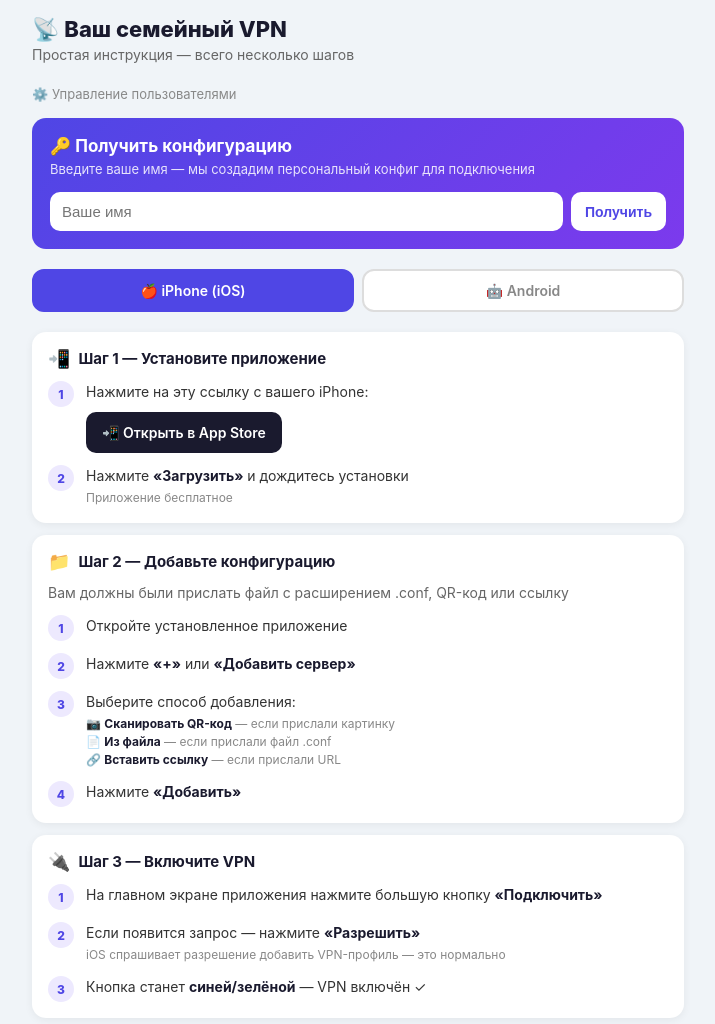
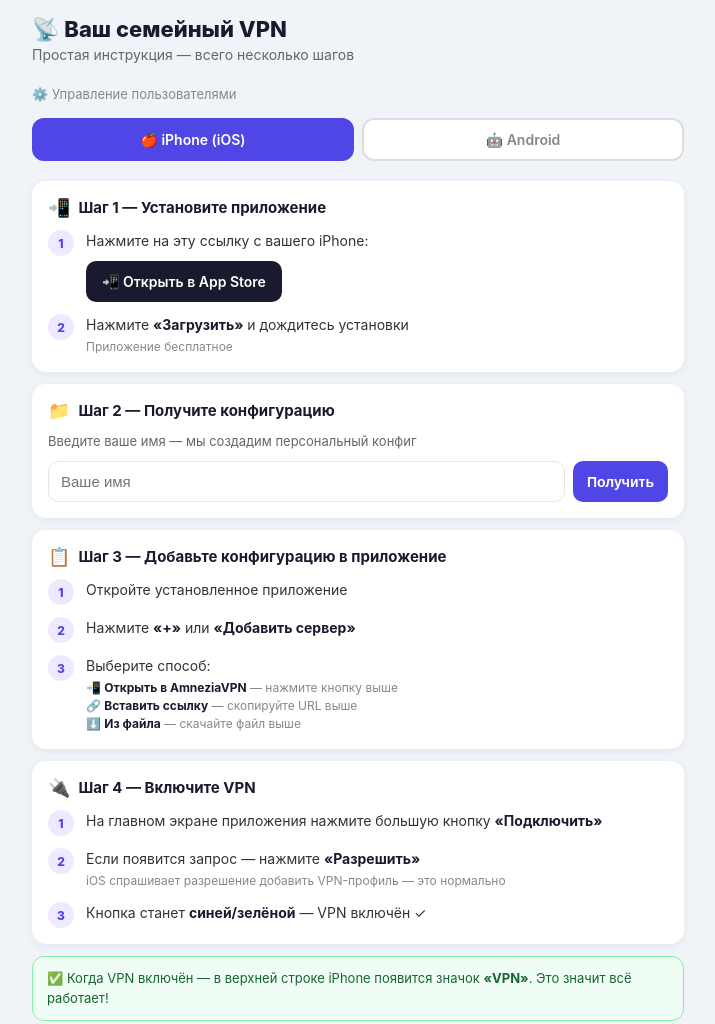
Before and after one commit to edmuhalb/vpn-instruction, a website: page index.html in a window 1280 px wide. Shown: the top 1024 px of the page, without its empty margins (282-997 px from the left). Drawn offline with Linux system fonts and the light colour scheme.

Commit message:
Move config form to step 2, add URL copy field

```diff
--- a/index.html
+++ b/index.html
@@ -146,23 +146,6 @@
   ⚙️ Управление пользователями
 </a>
 
-<div class="config-card">
-  <h2>🔑 Получить конфигурацию</h2>
-  <p>Введите ваше имя — мы создадим персональный конфиг для подключения</p>
-  <div class="config-row">
-    <input class="config-input" id="userName" type="text" placeholder="Ваше имя" maxlength="30">
-    <button class="config-btn" id="getConfigBtn" onclick="getConfig()">Получить</button>
-  </div>
-  <div class="config-result" id="configResult">
-    <p>✅ Конфигурация готова!</p>
-    <div class="config-result-btns">
-      <a class="config-download" id="openBtn" href="#">📲 Открыть в AmneziaVPN</a>
-      <button class="config-download" id="downloadBtn" onclick="downloadConfig()">⬇️ Скачать файл</button>
-    </div>
-  </div>
-  <div class="config-error" id="configError"></div>
-</div>
-
 <div class="tab-row">
   <div class="tab active" onclick="showTab('ios')">🍎 iPhone (iOS)</div>
   <div class="tab" onclick="showTab('android')">🤖 Android</div>
@@ -190,8 +173,31 @@
   </div>
 
   <div class="card">
-    <h2><span class="icon">📁</span> Шаг 2 — Добавьте конфигурацию</h2>
-    <p style="font-size:14px;color:#666;margin-bottom:14px;">Вам должны были прислать файл с расширением .conf, QR-код или ссылку</p>
+    <h2><span class="icon">📁</span> Шаг 2 — Получите конфигурацию</h2>
+    <p style="font-size:13px;color:#666;margin-bottom:12px;">Введите ваше имя — мы создадим персональный конфиг</p>
+    <div class="config-row">
+      <input class="config-input" style="border:1.5px solid #e5e7eb;color:#1a1a2e;" id="userName" type="text" placeholder="Ваше имя" maxlength="30">
+      <button class="config-btn" style="background:#4f46e5;color:#fff;" id="getConfigBtn" onclick="getConfig()">Получить</button>
+    </div>
+    <div class="config-result" id="configResult">
+      <p style="color:#16a34a;font-size:13px;margin-top:12px;margin-bottom:8px;">✅ Конфигурация готова!</p>
+      <div class="config-result-btns">
+        <a class="config-download" id="openBtn" href="#" style="background:#4f46e5;color:#fff;">📲 Открыть в AmneziaVPN</a>
+        <button class="config-download" id="downloadBtn" onclick="downloadConfig()" style="background:#fff;color:#4f46e5;border:1.5px solid #4f46e5;">⬇️ Скачать файл</button>
+      </div>
+      <div style="margin-top:10px;">
+        <p style="font-size:12px;color:#888;margin-bottom:6px;">Или скопируйте ссылку и вставьте в приложение:</p>
+        <div style="display:flex;gap:6px;align-items:center;">
+          <input id="vpnUrl" type="text" readonly style="flex:1;padding:9px 10px;border:1.5px solid #e5e7eb;border-radius:8px;font-size:12px;font-family:monospace;color:#4f46e5;background:#f8f7ff;outline:none;min-width:0;">
+          <button onclick="copyUrl()" style="padding:9px 12px;background:#4f46e5;color:#fff;border:none;border-radius:8px;font-size:13px;font-weight:700;cursor:pointer;white-space:nowrap;" id="copyBtn">Копировать</button>
+        </div>
+      </div>
+    </div>
+    <div class="config-error" id="configError"></div>
+  </div>
+
+  <div class="card">
+    <h2><span class="icon">📋</span> Шаг 3 — Добавьте конфигурацию в приложение</h2>
     <div class="step">
       <div class="step-num">1</div>
       <div class="step-text">Откройте установленное приложение</div>
@@ -203,18 +209,14 @@
     <div class="step">
       <div class="step-num">3</div>
       <div class="step-text">
-        Выберите способ добавления:
-        <span class="note">📷 <b>Сканировать QR-код</b> — если прислали картинку<br>📄 <b>Из файла</b> — если прислали файл .conf<br>🔗 <b>Вставить ссылку</b> — если прислали URL</span>
+        Выберите способ:
+        <span class="note">📲 <b>Открыть в AmneziaVPN</b> — нажмите кнопку выше<br>🔗 <b>Вставить ссылку</b> — скопируйте URL выше<br>⬇️ <b>Из файла</b> — скачайте файл выше</span>
       </div>
-    </div>
-    <div class="step">
-      <div class="step-num">4</div>
-      <div class="step-text">Нажмите <b>«Добавить»</b></div>
     </div>
   </div>
 
   <div class="card">
-    <h2><span class="icon">🔌</span> Шаг 3 — Включите VPN</h2>
+    <h2><span class="icon">🔌</span> Шаг 4 — Включите VPN</h2>
     <div class="step">
       <div class="step-num">1</div>
       <div class="step-text">На главном экране приложения нажмите большую кнопку <b>«Подключить»</b></div>
@@ -279,8 +281,12 @@
   </div>
 
   <div class="card">
-    <h2><span class="icon">📁</span> Шаг 2 — Добавьте конфигурацию</h2>
-    <p style="font-size:14px;color:#666;margin-bottom:14px;">Вам должны были прислать файл с расширением .conf, QR-код или ссылку</p>
+    <h2><span class="icon">📋</span> Шаг 2 — Получите конфигурацию</h2>
+    <p style="font-size:13px;color:#666;margin-bottom:4px;">Конфигурация создаётся на вкладке iPhone — используйте ту же ссылку или файл</p>
+  </div>
+
+  <div class="card">
+    <h2><span class="icon">📋</span> Шаг 3 — Добавьте конфигурацию в приложение</h2>
     <div class="step">
       <div class="step-num">1</div>
       <div class="step-text">Откройте установленное приложение</div>
@@ -292,18 +298,14 @@
     <div class="step">
       <div class="step-num">3</div>
       <div class="step-text">
-        Выберите способ добавления:
-        <span class="note">📷 <b>Сканировать QR-код</b> — если прислали картинку<br>📄 <b>Из файла</b> — если прислали файл .conf<br>🔗 <b>Вставить ссылку</b> — если прислали URL</span>
+        Выберите способ:
+        <span class="note">📲 <b>Открыть в AmneziaVPN</b> — нажмите кнопку на вкладке iOS<br>🔗 <b>Вставить ссылку</b> — скопируйте URL с вкладки iOS<br>⬇️ <b>Из файла</b> — скачайте файл с вкладки iOS</span>
       </div>
-    </div>
-    <div class="step">
-      <div class="step-num">4</div>
-      <div class="step-text">Нажмите <b>«Добавить»</b></div>
     </div>
   </div>
 
   <div class="card">
-    <h2><span class="icon">🔌</span> Шаг 3 — Включите VPN</h2>
+    <h2><span class="icon">🔌</span> Шаг 4 — Включите VPN</h2>
     <div class="step">
       <div class="step-num">1</div>
       <div class="step-text">На главном экране приложения нажмите большую кнопку <b>«Подключить»</b></div>
@@ -396,6 +398,7 @@ async function getConfig() {
     lastConfig = data.config;
     lastName = name;
     document.getElementById("openBtn").href = data.url;
+    document.getElementById("vpnUrl").value = data.url;
     result.classList.add("show");
   } catch(e) {
     error.textContent = "Ошибка: " + e.message;
@@ -404,6 +407,16 @@ async function getConfig() {
     btn.disabled = false;
     btn.textContent = "Получить";
   }
+}
+
+function copyUrl() {
+  const input = document.getElementById("vpnUrl");
+  input.select();
+  input.setSelectionRange(0, 99999);
+  navigator.clipboard.writeText(input.value).catch(() => document.execCommand("copy"));
+  const btn = document.getElementById("copyBtn");
+  btn.textContent = "Скопировано!";
+  setTimeout(() => btn.textContent = "Копировать", 2000);
 }
 
 function downloadConfig() {
```
